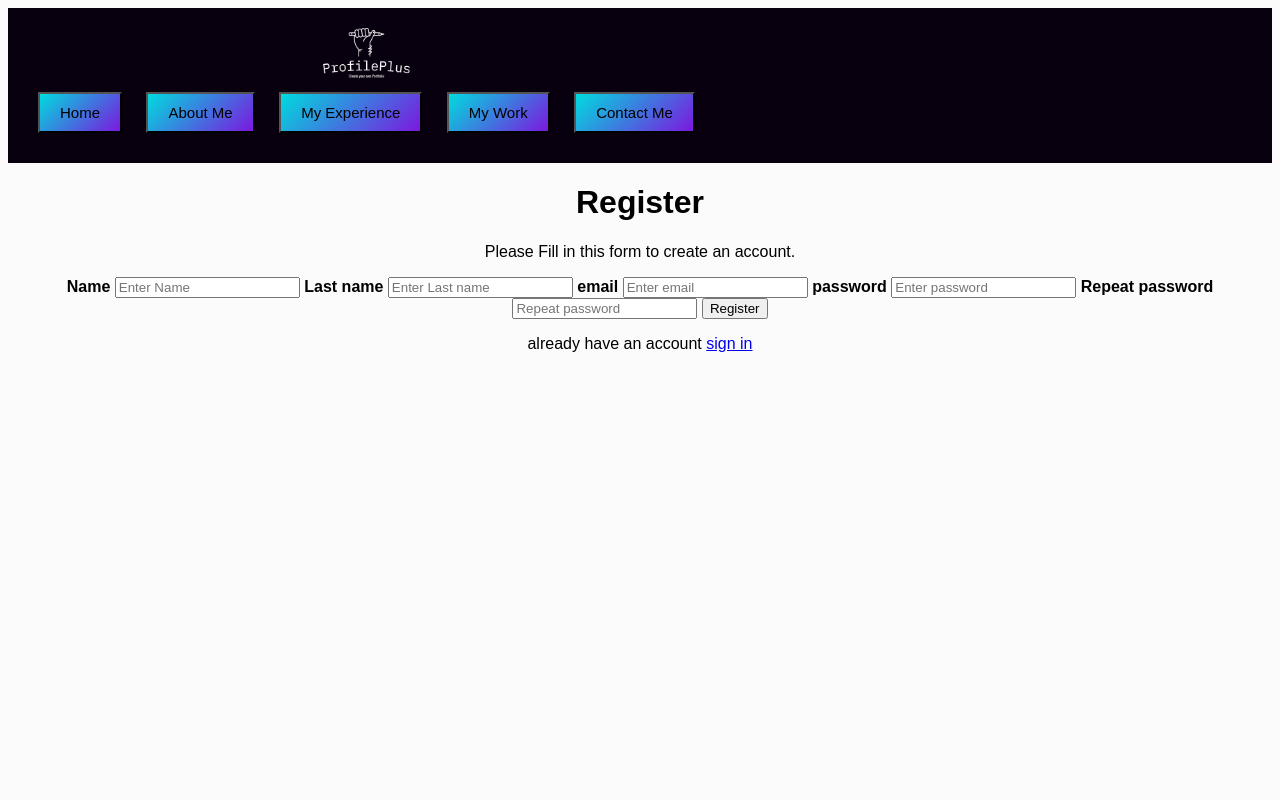
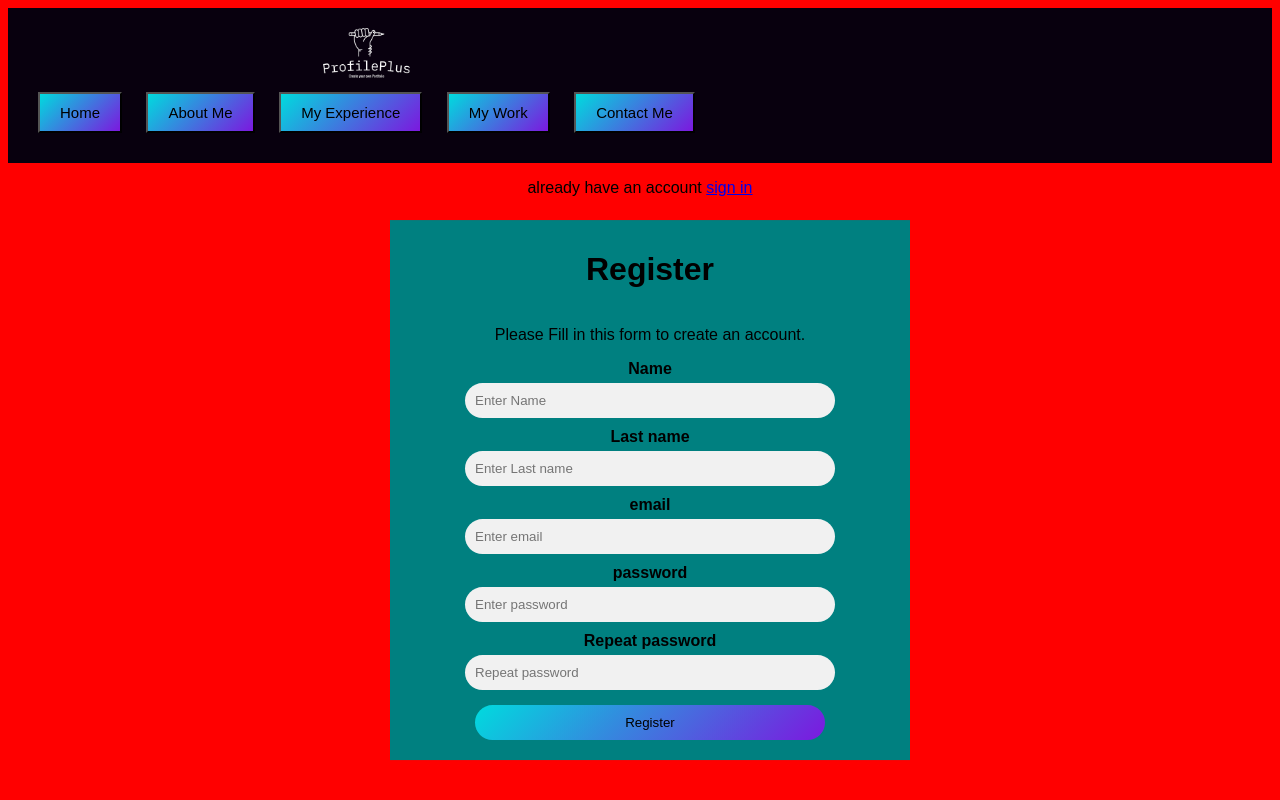
Before and after one commit to pmecpmec/ProfileApp, a PHP site: page /register.php in a window 1280 px wide. Run offline with PHP 8.4, Linux system fonts and the light colour scheme.

Commit message:
made login and register

```diff
--- a/ProfileApp/register.php
+++ b/ProfileApp/register.php
@@ -12,7 +12,7 @@
 </header>
 
 <body>
-<form action="index.html">
+<form action="index.php">
   <div class="register">
   <h1>Register</h1>
 <p> Please Fill in this form to create an account.</p>
@@ -21,7 +21,7 @@
 <input type="name" placeholder="Enter Name" name="name"  id=" name"required>
 
 <label for="last name"><b> Last name</label></b>
-<input type="last name" placeholder="Enter Last name" name="last name"  id="last name" required>
+<input type="name" placeholder="Enter Last name" name="last name"  id="last name" required>
 
 <label for="email"><b> email</label></b>
 <input type="email" placeholder="Enter email" name="email"  id="email" required>
@@ -37,7 +37,7 @@
 <button type="sumbit" class="registerbtn">Register</button>
 </div>
 <div class="container signin">
-  <p> already have an account <a href="index.html">sign in </a> </p>
+  <p> already have an account <a href="index.php">sign in </a> </p>
 </div>
 </body>
 
--- a/ProfileApp/style.css
+++ b/ProfileApp/style.css
@@ -1,6 +1,6 @@
 body {
   text-align: center;
-  background-color: #fcfbfb;
+  background-color: red ;
   font-family: Arial, sans-serif;
 }
 .header {
@@ -37,3 +37,50 @@ transform: rotate(-180deg);
 h1, h3 {
   text-align: center;
 }
+.form{
+display: flex;
+flex-direction: column;
+align-items: center;
+background-color: aqua;
+padding: 10px;
+margin: 10px;
+width: 350px;
+}
+
+
+.register{
+  display: flex;
+  flex-direction: column;
+  align-items: center;
+  background-color: #008080;
+  padding: 10px;
+  margin: 10px;
+  width: 500px;
+  top: 60%;
+  left: 50%;
+  position: absolute;
+  transform: translate(-50%, -50%);
+
+
+
+}
+
+.register input[type=name], .register input[type=email], .register input[type=password] {
+  width: 350px;
+  padding: 10px;
+  margin: 5px 0 10px 0;
+  border: none;
+  background: #f1f1f1;
+  border-radius: 20px;
+
+}
+.register .registerbtn{
+  width: 350px;
+  padding: 10px;
+  margin: 5px 0 10px 0;
+  border: none;
+  background-color: red ;
+  border-radius: 20px;
+  cursor: pointer;
+  background: linear-gradient(-45deg, #7c18df 0%, #00dbde 100%)
+}
```
